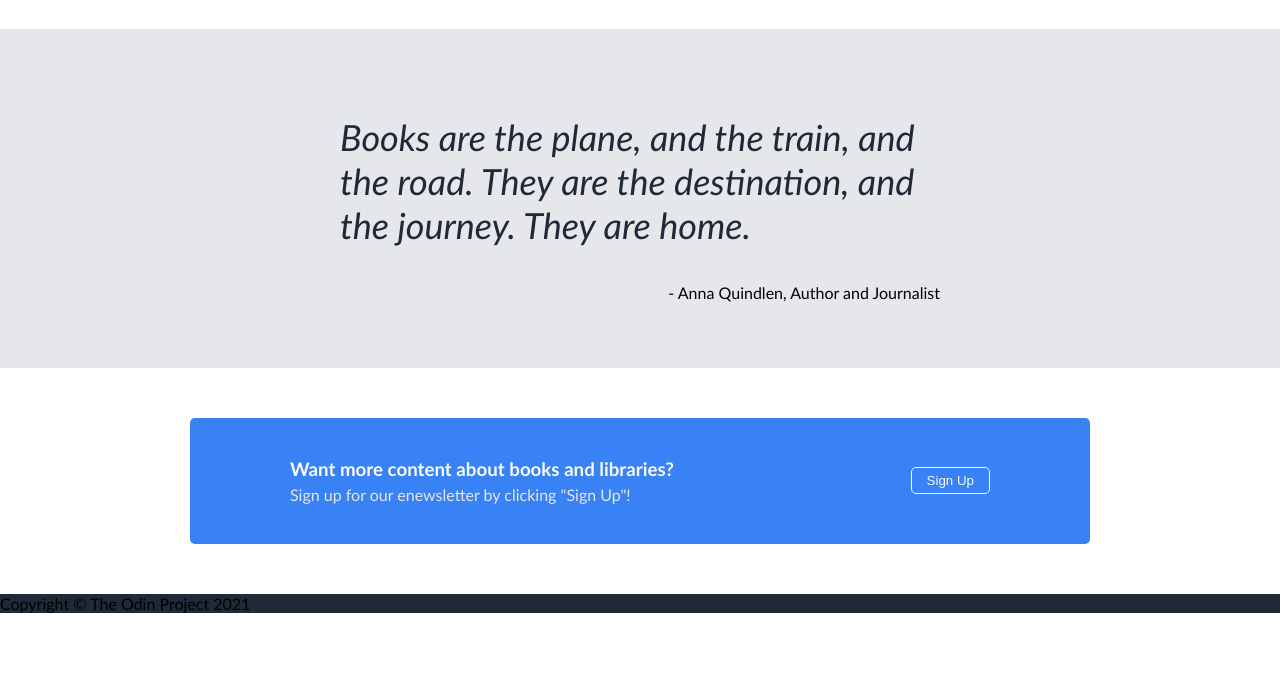
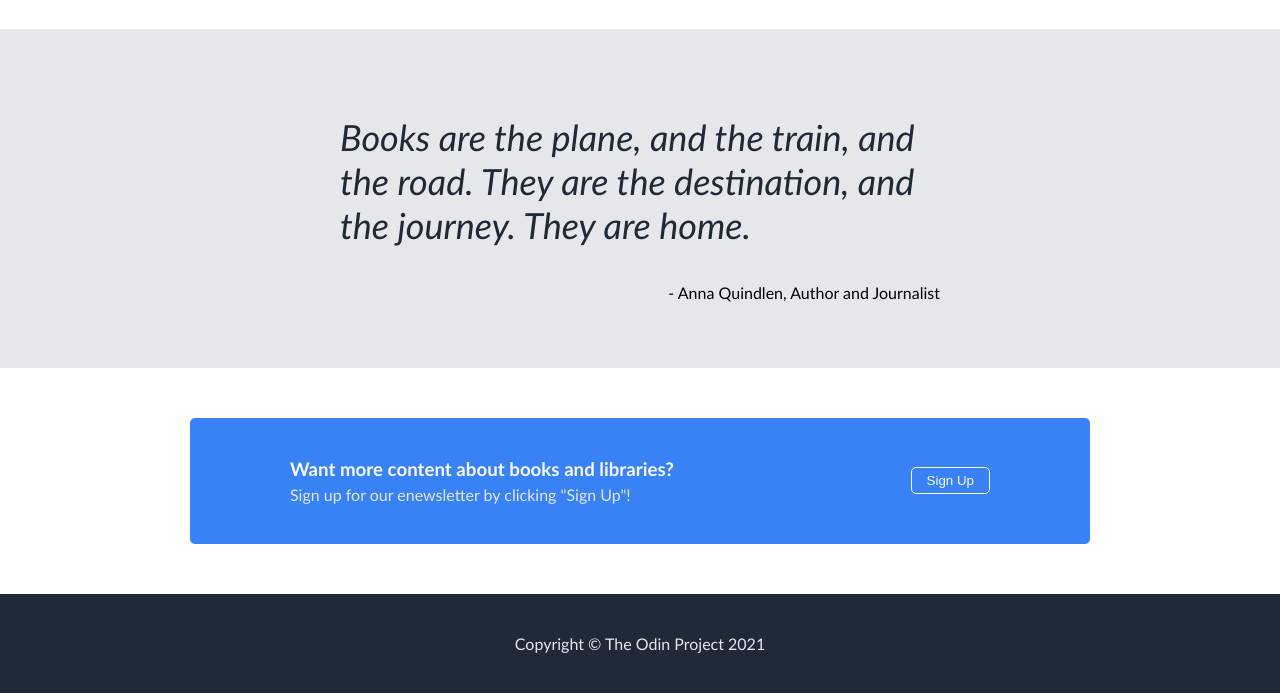
Before and after one commit to cindyawho/odin-landing-page, a plain HTML site: page index.html in a window 1280 px wide. Shown: the part 754-1447 px from the top of the page. Before the commit the page ends 1367 px from the top, so only its background shows below. Drawn offline with Linux system fonts and the light colour scheme.

Commit message:
Style footer

```diff
--- a/style.css
+++ b/style.css
@@ -49,6 +49,7 @@ a{
 .hero-secondary{
     padding: 55px 75px 100px 75px;
     display: flex;
+    gap: 40px;
 }
 .hero-secondary-content{
     flex-basis: auto;
@@ -73,10 +74,6 @@ button {
     border-radius: 5px;
     padding: 5px 15px;
     color: var(--fc-hero-white);
-}
-
-.content {
-
 }
 
 .gallery {
@@ -159,5 +156,7 @@ button {
 }
 
 .footer {
-
+    padding: 40px;
+    text-align: center;
+    color: var(--fc-hero-sec);
 }
```
